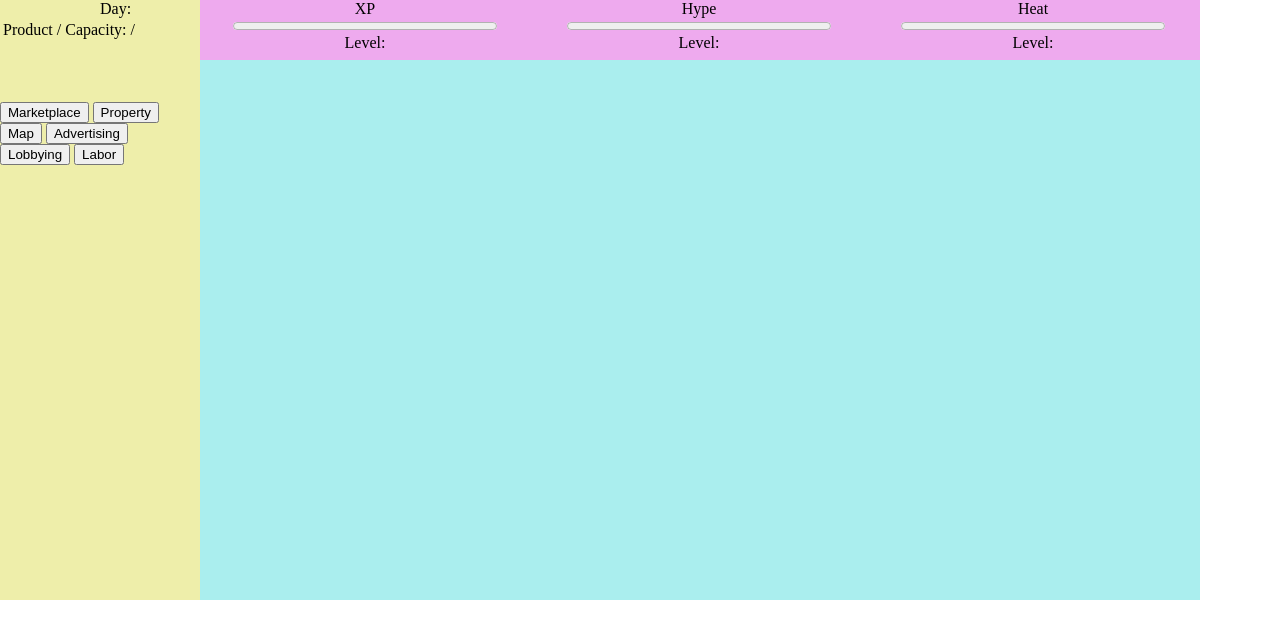
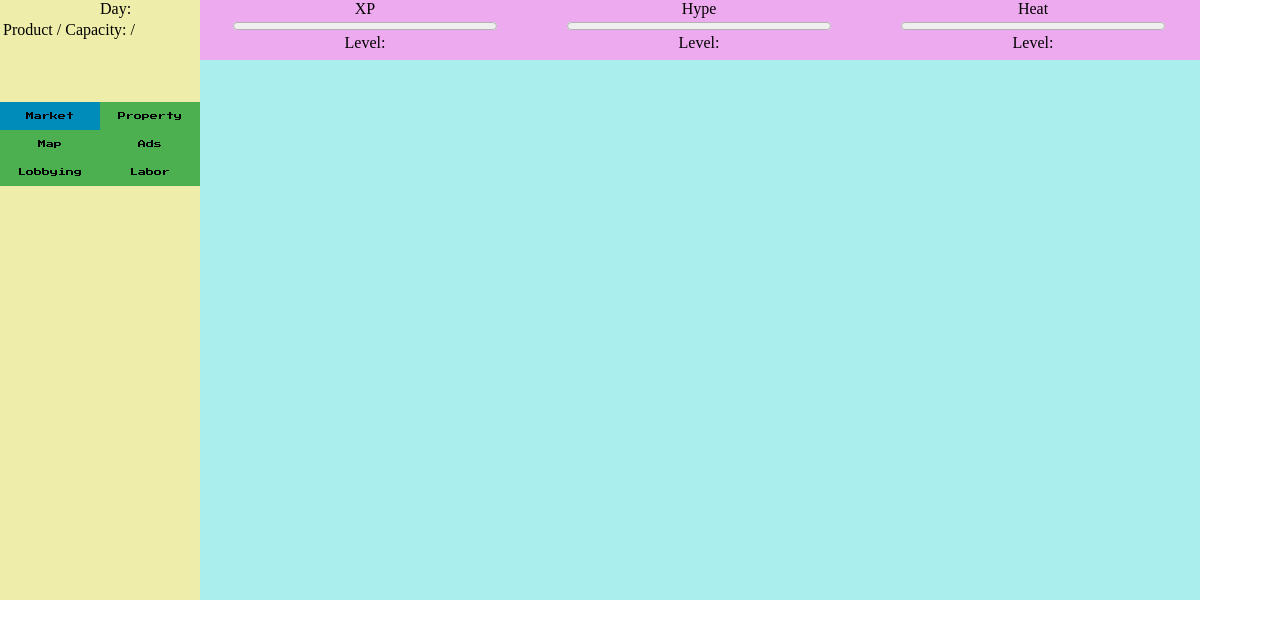
Before and after one commit to tsamb/pharma-sim, a website: page index.html in a window 1280 px wide. Drawn offline with Linux system fonts and the light colour scheme.

Commit message:
format selector buttons

```diff
--- a/index.html
+++ b/index.html
@@ -21,10 +21,10 @@
         <!-- ERRORS AND MESSAGES RENDERED HERE -->
       </div>
       <div class="selectors">
-        <button id="marketplace-switch">Marketplace</button>
+        <button id="marketplace-switch" class="active">Market</button>
         <button id="property-switch">Property</button>
         <button id="map-switch">Map</button>
-        <button id="marketing-switch">Advertising</button>
+        <button id="marketing-switch">Ads</button>
         <button id="lobbying-switch">Lobbying</button>
         <button id="labor-switch">Labor</button>
       </div>
--- a/main.css
+++ b/main.css
@@ -62,9 +62,34 @@ progress {
   flex-wrap: wrap;
 }
 
+.selectors {
+  display: flex;
+  flex-wrap: wrap;
+}
+
+.selectors > button {
+  font-family: 'Press Start 2P', sans-serif;
+  font-size: 8px;
+  width: 50%;
+  padding: 10px;
+  border: none;
+  background-color: #4CAF50;
+}
+
+.selectors > button:focus {
+  outline: none;
+}
+
+.selectors > button.active {
+  background-color: #008CBA;
+}
 
 /* Normalizers: */
 
 body {
   margin: 0;
 }
+
+table {
+  font-size: inherit;
+}
```
Also changed, not shown: scripts/controller.js (+6 -1 lines).
